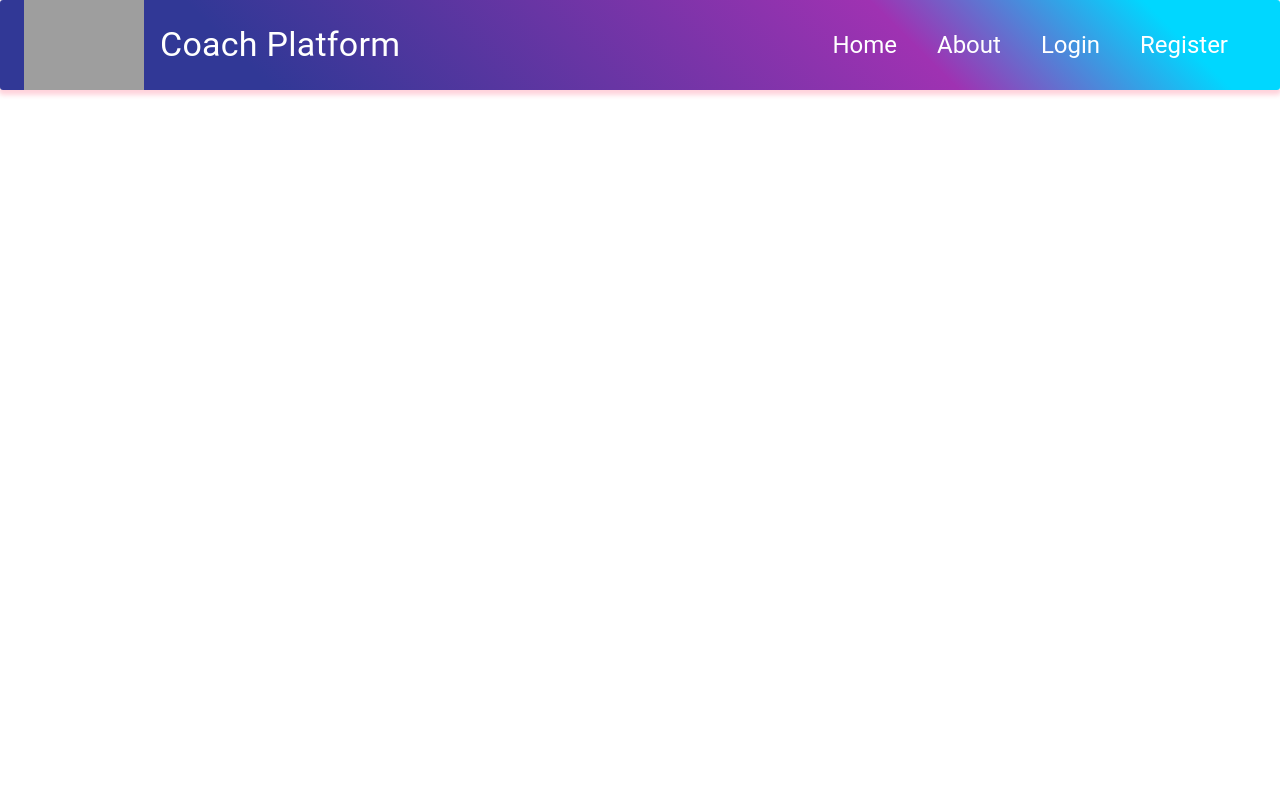
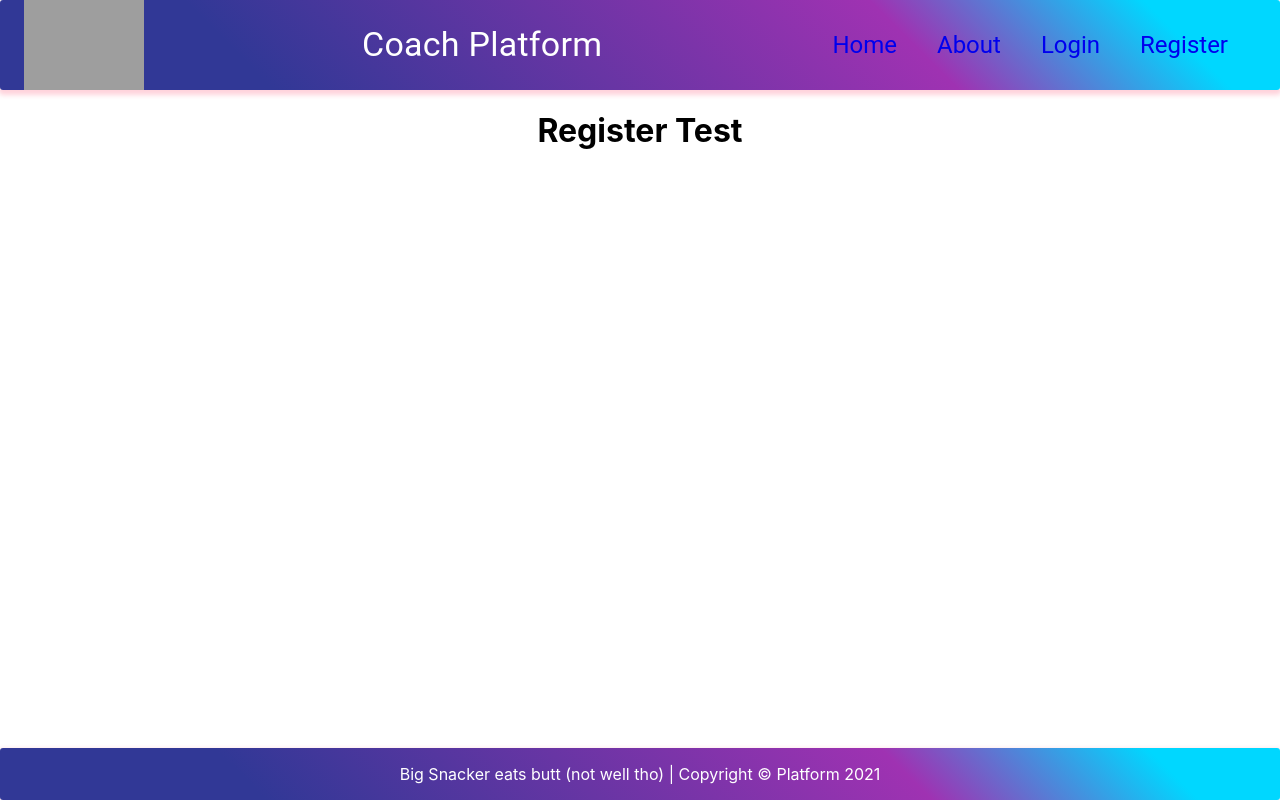
Before and after one commit to JBrianChristian/coachplatform, a React (Create React App) app in the folder Frontend/coachplatform/: page /register in a window 1280 px wide. Built offline with nearby package versions, Linux system fonts and the light colour scheme; grey boxes are pictures that could not be loaded.

Commit message:
Routing & Footer
Created footer, created routing, made buttons route to diff pages

```diff
--- a/Frontend/coachplatform/package.json
+++ b/Frontend/coachplatform/package.json
@@ -10,6 +10,7 @@
     "@testing-library/user-event": "^12.7.3",
     "react": "^17.0.1",
     "react-dom": "^17.0.1",
+    "react-router-dom": "^5.2.0",
     "react-scripts": "4.0.3",
     "web-vitals": "^1.1.0"
   },
--- a/Frontend/coachplatform/src/App.js
+++ b/Frontend/coachplatform/src/App.js
@@ -1,14 +1,25 @@
 import './App.css';
 import React, { Component } from 'react'
-import NavBar from './components/NavBar'
+import { BrowserRouter as Router, Route, Switch } from "react-router-dom"
+import { NavBar, Footer, Home, About, Login, Register } from "./components"
 
 class App extends Component {
   render(){
     return(
-      <div>
-        <NavBar />
+      <div className="App">
+        <Router>
+          <NavBar />
+          <Switch>
+            <Route path="/" exact component={() => <Home />} />
+            <Route path="/about" exact component={() => <About />} />
+            <Route path ="/login" exact component={() => <Login />} />
+            <Route path="/register" exact component={() => <Register />} />
+          </Switch>
+          <Footer />
+        </Router>
       </div>
     )
+
   }
 }
 
--- /dev/null
+++ b/Frontend/coachplatform/src/components/About.js
@@ -0,0 +1,11 @@
+import React from 'react';
+
+const About = () => {
+    return (
+        <div className="about">
+            <h1>About Test</h1>
+        </div>
+    );
+}
+
+export default About;
--- /dev/null
+++ b/Frontend/coachplatform/src/components/Footer.js
@@ -0,0 +1,33 @@
+import React from 'react'
+import AppBar from '@material-ui/core/AppBar'
+import { makeStyles } from '@material-ui/core/styles'
+
+const useStyles = makeStyles((theme) => ({
+    footer: {
+        background: 'linear-gradient(45deg, #313896 20%, #9F32B2 70%, #00D7FF 90%)',
+        border: 0,
+        borderRadius: 3,
+        boxShadow: '0 3px 5px 2px rgba(255, 105, 135, .3)',
+        color: 'white',
+        position: 'absolute',
+        left:0,
+        bottom:0,
+        right:0,
+    },
+    copy: {
+        textAlign: 'center'
+    }
+}));
+
+const Footer = () => {
+    const classes = useStyles();
+    return(
+        <div>
+            <AppBar position="static" className={classes.footer}>
+                <p className={classes.copy}>Big Snacker eats butt (not well tho) | Copyright &copy; Platform 2021</p>
+            </AppBar>
+        </div>
+    )
+}
+
+export default Footer;
--- /dev/null
+++ b/Frontend/coachplatform/src/components/Home.js
@@ -0,0 +1,11 @@
+import React from 'react';
+
+const Home = () => {
+    return (
+        <div className="home">
+            <h1>Home Test</h1>
+        </div>
+    );
+}
+
+export default Home;
--- /dev/null
+++ b/Frontend/coachplatform/src/components/Login.js
@@ -0,0 +1,11 @@
+import React from 'react';
+
+const Login = () => {
+    return (
+        <div className="login">
+            <h1>Login Test</h1>
+        </div>
+    );
+}
+
+export default Login;
--- a/Frontend/coachplatform/src/components/NavBar.js
+++ b/Frontend/coachplatform/src/components/NavBar.js
@@ -4,6 +4,7 @@ import Toolbar from '@material-ui/core/Toolbar'
 import Typography from '@material-ui/core/Typography'
 import IconButton from '@material-ui/core/IconButton'
 import { makeStyles } from '@material-ui/core/styles'
+import { Link, Route, Switch } from "react-router-dom"
 
 const useStyles = makeStyles((theme) => ({
     bar: {
@@ -49,24 +50,33 @@ const NavBar = () => {
                         Coach Platform
                     </Typography>
 
+                    <Link to="/">
                     <IconButton color="inherit" aria-label="home" className={classes.homeButton}>
                         <Typography variant = "h5" color="inherit">Home</Typography>
                     </IconButton>
+                    </Link>
 
+                    <Link to="/about">
                     <IconButton color="inherit" aria-label="about" className={classes.aboutButton}>
                         <Typography variant = "h5" color="inherit">About</Typography>
                     </IconButton>
+                    </Link>
 
+                    <Link to="/login">
                     <IconButton start="end" color="inherit" aria-label="login" className={classes.loginButton}>
                         <Typography variant = "h5" color="inherit">Login</Typography>
                     </IconButton>
+                    </Link>
 
+                    <Link to="/register">
                     <IconButton color="inherit" aria-label="register" className={classes.registerButton}>
                         <Typography variant = "h5" color="inherit">Register</Typography>
                     </IconButton>
+                    </Link>
 
                 </Toolbar>
             </AppBar>
+
         </div>
     )
 }
--- /dev/null
+++ b/Frontend/coachplatform/src/components/Register.js
@@ -0,0 +1,11 @@
+import React from 'react';
+
+const Register = () => {
+    return (
+        <div className="register">
+            <h1>Register Test</h1>
+        </div>
+    );
+}
+
+export default Register;
--- /dev/null
+++ b/Frontend/coachplatform/src/components/index.js
@@ -0,0 +1,6 @@
+export { default as NavBar } from "./NavBar";
+export { default as Footer } from "./Footer";
+export { default as Home } from "./Home";
+export { default as About } from "./About";
+export { default as Login } from "./Login";
+export { default as Register } from "./Register";
--- a/Frontend/coachplatform/src/index.js
+++ b/Frontend/coachplatform/src/index.js
@@ -3,11 +3,12 @@ import ReactDOM from 'react-dom';
 import './index.css';
 import App from './App';
 import reportWebVitals from './reportWebVitals';
+import { BrowserRouter } from 'react-router-dom';
 
 ReactDOM.render(
-  <React.StrictMode>
+  <BrowserRouter>
     <App />
-  </React.StrictMode>,
+  </BrowserRouter>,
   document.getElementById('root')
 );
 
```
Also changed, not shown: 1 other file (tests, documents, lock files or other folders).
